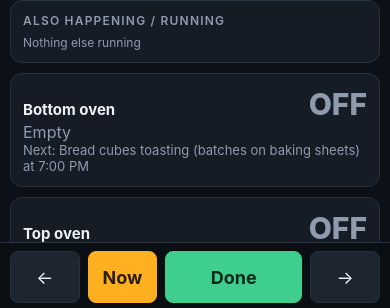
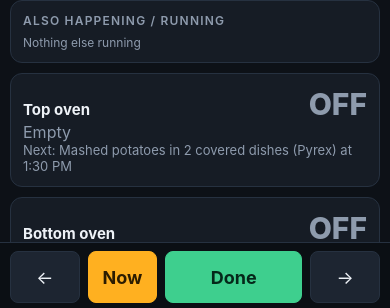
Before and after one commit to msiracusa/thanksgiving-2026, a plain HTML site: page chef-dashboard.html in a window 390 px wide. Shown: the part 533-841 px from the top of the page. Drawn offline with Linux system fonts and the light colour scheme.

Commit message:
Made top oven be on top in the dashboard

```diff
--- a/chef-dashboard.html
+++ b/chef-dashboard.html
@@ -139,7 +139,7 @@ kbd { background: var(--panel2); border: 1px solid var(--line); border-radius: 4
   .sliderrow { order: 1; }
   main, footer, .col { display: contents; }
   .card { flex: none !important; min-height: 0; overflow: visible; padding: 12px; border-radius: 12px; }
-  #nowCard { order: 2; } #nextCard { order: 3; } #alsoCard { order: 4; } #ovenBottom { order: 5; } #ovenTop { order: 6; }
+  #nowCard { order: 2; } #nextCard { order: 3; } #alsoCard { order: 4; } #ovenTop { order: 5; } #ovenBottom { order: 6; }
   #burnCard { order: 7; } #upCard { order: 8; } #prepCard { order: 9; }
   .card h3 { font-size: 12px; }
   #nowTitle { font-size: 28px !important; }
@@ -221,8 +221,8 @@ kbd { background: var(--panel2); border: 1px solid var(--line); border-radius: 4
     </div>
 
     <div class="col">
+      <section class="card oven" id="ovenTop"><div class="inner" id="ovenTopIn"></div></section>
       <section class="card oven" id="ovenBottom"><div class="inner" id="ovenBottomIn"></div></section>
-      <section class="card oven" id="ovenTop"><div class="inner" id="ovenTopIn"></div></section>
       <section class="card" id="burnCard"><div class="inner" id="burnIn"></div></section>
     </div>
 
```
